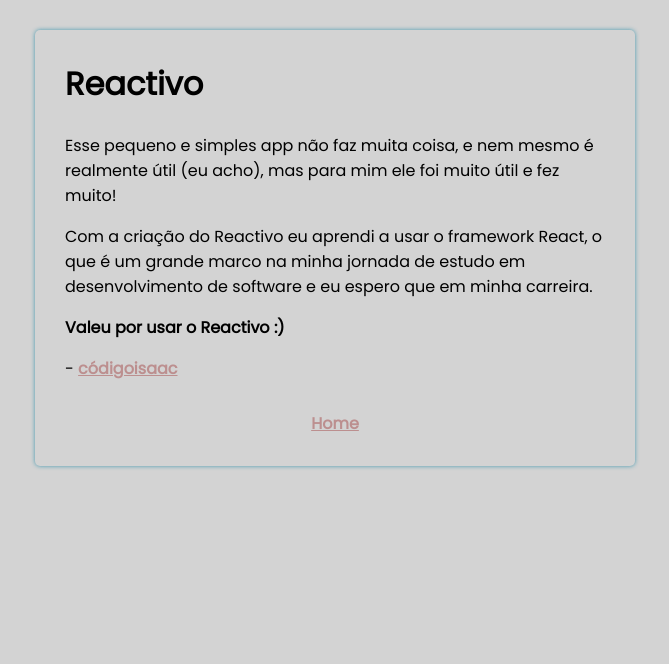
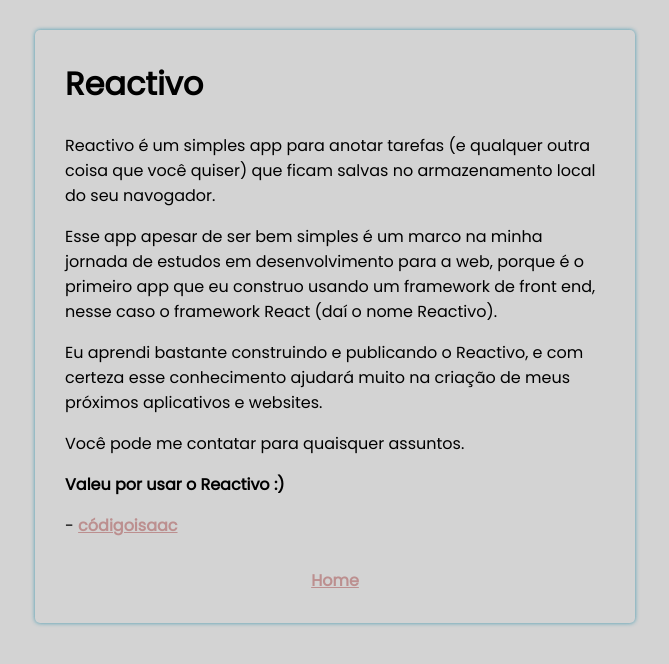
Before and after one commit to codigoisaac/reactivo, a React (Create React App) app: page /reactivo/about in a window 1280 px wide. Shown: the top 664 px of the page, without its empty margins (305-974 px from the left). Built offline with nearby package versions, Linux system fonts and the light colour scheme.

Commit message:
Update About.js

```diff
--- a/src/components/About.js
+++ b/src/components/About.js
@@ -2,13 +2,16 @@ function About() {
   return (
     <div id="about">
       <p>
-        Esse pequeno e simples app não faz muita coisa, e nem mesmo é realmente
-        útil (eu acho), mas para mim ele foi muito útil e fez muito!
+        Reactivo é um simples app para anotar tarefas (e qualquer outra coisa que você quiser) que ficam salvas no armazenamento local do seu navogador.
       </p>
       <p>
-        Com a criação do Reactivo eu aprendi a usar o framework React, o que é
-        um grande marco na minha jornada de estudo em desenvolvimento de
-        software e eu espero que em minha carreira.
+        Esse app apesar de ser bem simples é um marco na minha jornada de estudos em desenvolvimento para a web, porque é o primeiro app que eu construo usando um framework de front end, nesse caso o framework React (daí o nome Reactivo).
+      </p>
+      <p>
+        Eu aprendi bastante construindo e publicando o Reactivo, e com certeza esse conhecimento ajudará muito na criação de meus próximos aplicativos e websites.
+      </p>
+      <p>
+        Você pode me contatar para quaisquer assuntos.
       </p>
       <h4>Valeu por usar o Reactivo :)</h4>
       <p>
```
